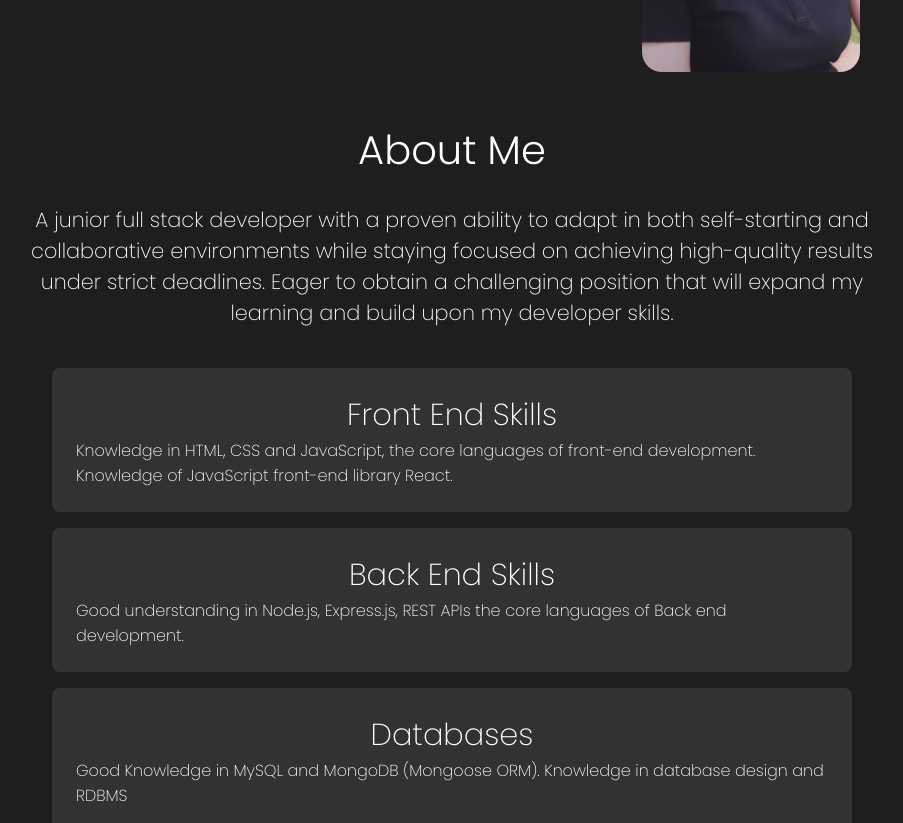
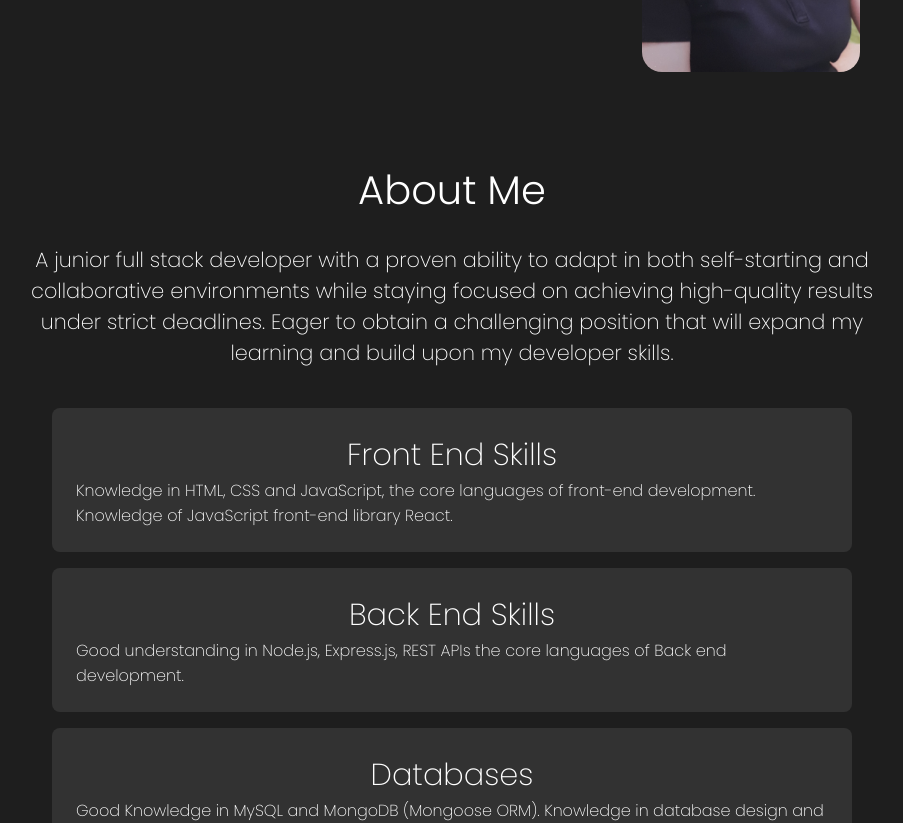
Before and after one commit to Shiby-Mathew/Portfolio-Shiby, a React (Create React App) app: page / in a window 1280 px wide. Shown: the part 520-1343 px from the top of the page, without its empty margins (188-1091 px from the left). Built offline with nearby package versions, Linux system fonts and the light colour scheme; a web font is replaced by a local one.

Commit message:
added margin to skills

```diff
--- a/src/components/Skills/skills.css
+++ b/src/components/Skills/skills.css
@@ -3,7 +3,12 @@
   width: 100vw;
   max-width: 65rem;
 
-  margin: 0 auto;
+  /* margin: 0 auto; */
+  margin-top: 2.5rem;
+  margin-bottom: 0;
+  margin-left: auto;
+  margin-right: auto;
+
   display: flex;
   flex-direction: column;
   align-items: center;
@@ -75,3 +80,6 @@
     padding: 0 2rem;
   }
 } */
+
+@media screen and (max-width: 1500px) {
+}
```
